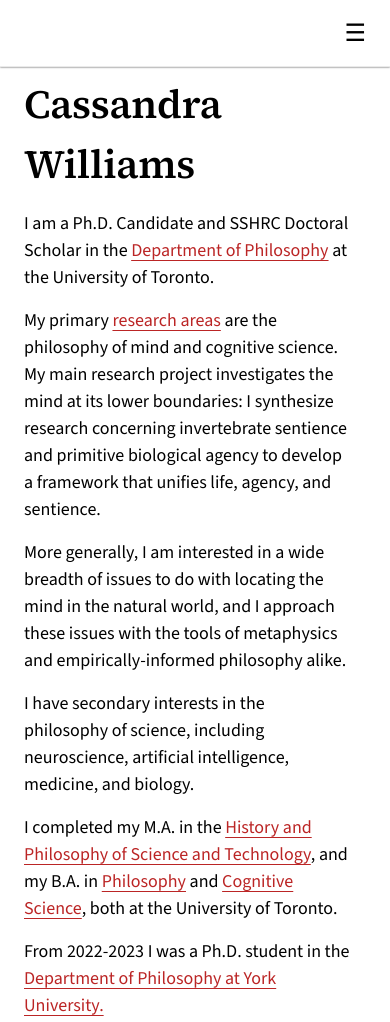
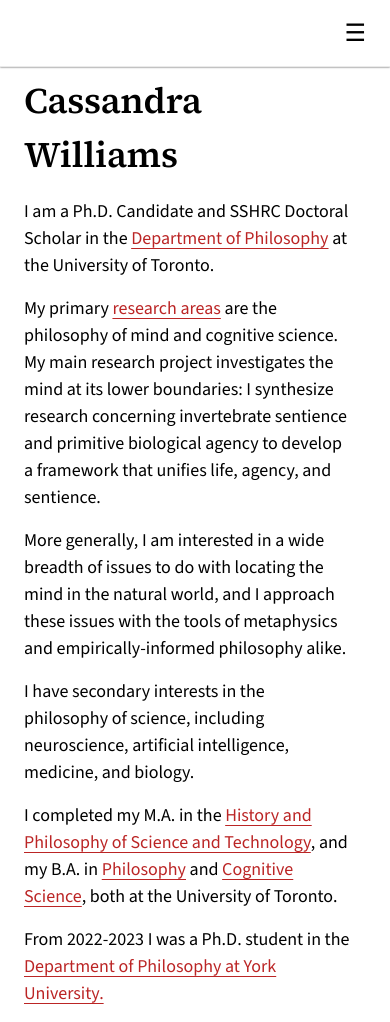
Before and after one commit to cassandra-williams/cassandra-williams.github.io, a plain HTML site: page index.html in a window 390 px wide. Shown: the top 1022 px of the page. Drawn offline with nearby package versions, Linux system fonts and the light colour scheme; some icons are missing.

Commit message:
Update style.css
shrunk name

```diff
--- a/style.css
+++ b/style.css
@@ -38,7 +38,7 @@ body {
 h1, .page-name {
   font-family: 'Source Serif 4', serif;
   font-weight: 600;
-  font-size: clamp(2.5rem, 6vw, 4.5rem);
+  font-size: clamp(2.25rem, 6vw, 4.5rem);
   letter-spacing: -0.3px;
   color: black;
   margin-bottom: 1rem;
```
